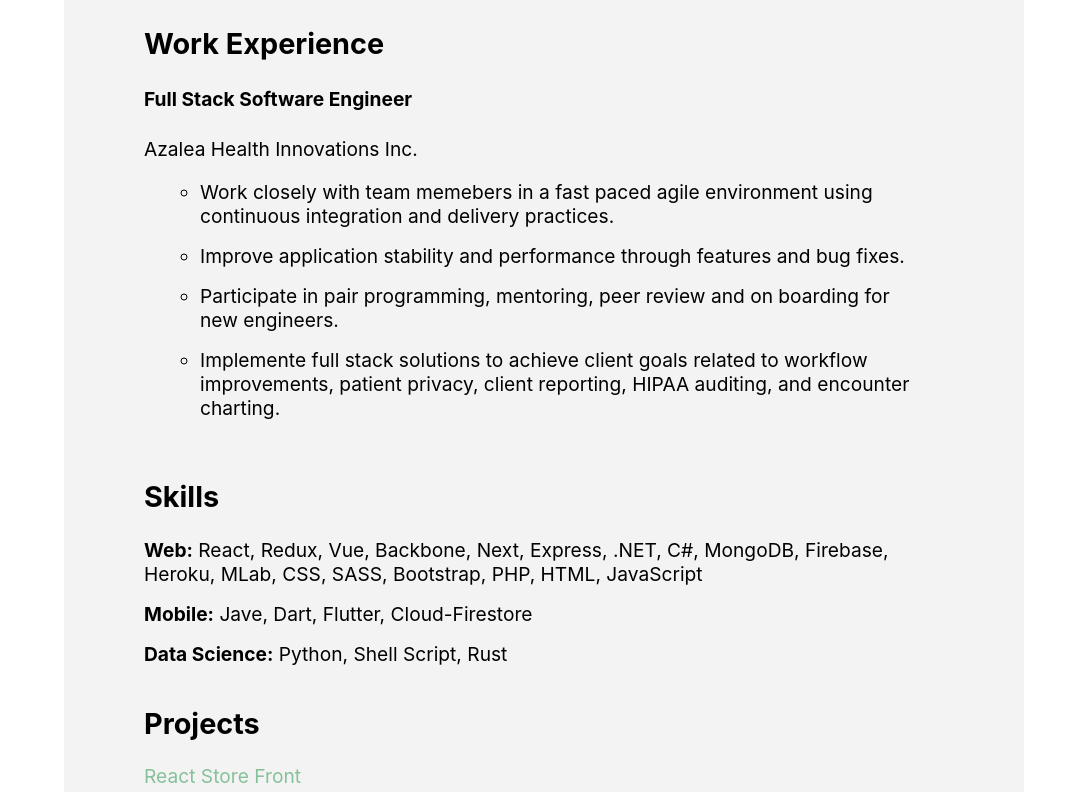
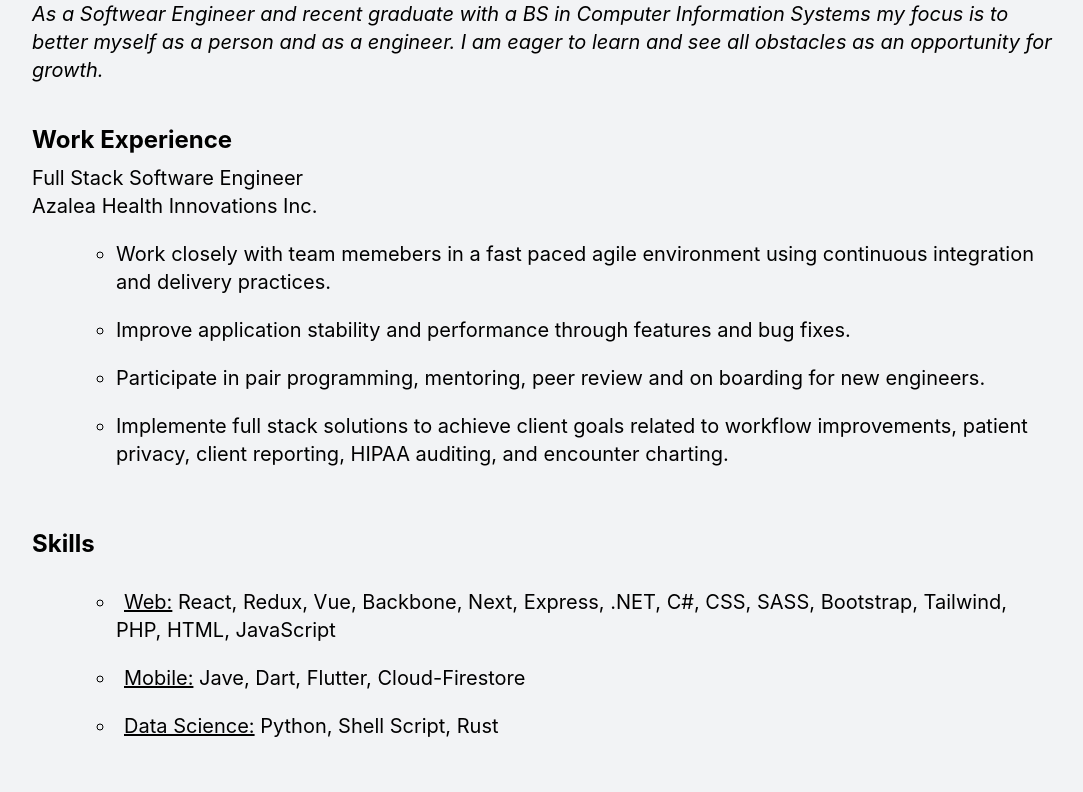
Before and after one commit to mwritter/next-portfolio, a Next.js app: page /resume in a window 1280 px wide. Shown: the part 728-1520 px from the top of the page, without its empty margins (96-1179 px from the left). Built offline with nearby package versions, Linux system fonts and the light colour scheme.

Commit message:
Updated styles and added badges - added tailwind for fun

```diff
--- a/data.js
+++ b/data.js
@@ -57,6 +57,12 @@
 
     },
     {
+        title: "Typescript",
+        image_id: "typescript",
+        url: 'https://cdn.worldvectorlogo.com/logos/typescript.svg'
+
+    },
+    {
         title: "HTML",
         image_id: "html_badge_rgxntv",
         url: 'https://cdn.worldvectorlogo.com/logos/html-1.svg'
@@ -65,7 +71,7 @@
     {
         title: "CSS",
         image_id: "css_badge_xauztu",
-        url: 'https://cdn.worldvectorlogo.com/logos/css-3.svg'
+        url: 'https://res.cloudinary.com/mwritter/image/upload/v1620216179/css_badge_xauztu.png'
 
     },
     {
@@ -131,7 +137,7 @@
     {
         title: "Tailwindcss",
         image_id: "tailwind",
-        url: 'https://cdn.worldvectorlogo.com/logos/tailwindcss'
+        url: 'https://cdn.worldvectorlogo.com/logos/tailwindcss.svg'
 
     },
     {
@@ -170,4 +176,9 @@
         url: 'https://res.cloudinary.com/mwritter/image/upload/c_fit,h_55,w_55/v1620647786/C_Sharp_r6ohhq.svg'
 
     },
+    {
+        title: "Docker",
+        image_id: "docker",
+        url: 'https://cdn.worldvectorlogo.com/logos/docker.svg'
+    },
 ]
--- a/pages/index.jsx
+++ b/pages/index.jsx
@@ -1,7 +1,6 @@
 import { TECH_BADGES } from "../data";
 import Head from 'next/head';
 import Image from "next/image";
-import styles from "../styles/Home.module.css";
 
 export default function Home() {
   const badges = TECH_BADGES;
@@ -10,17 +9,17 @@
     <Head>
       <title>Matthew Ritter</title>
     </Head>
-    <div className={styles.container}>
-      <div className={styles["card-page"]}>
-        <div className={styles.heading}>Hi my name is Matthew Ritter</div>
-        <div className={styles.desc}>
+    <div className="h-screen flex">
+      <div className="mx-auto max-w-7xl my-auto p-16 bg-gray-200 rounded-3xl flex gap-10 flex-col bg-opacity-50 mt-60">
+        <div className="text-3xl text-center">Hi my name is Matthew Ritter</div>
+        <div className="text-lg text-center">
           I'm a software engineer. I like to build things and I use software development
           to do just that. These are the technologies I'm currently working with
           in my role as a softwear engineer and in my own projects.
           I'm always finding new tools to solve problems, which means I'm always
           learning new things and I love that about software development.
         </div>
-        <div className={styles.badges}>
+        <div className="flex flex-wrap gap-5 justify-center">
           {badges.map((badge) => {
             return (
               <Image
--- a/pages/projects.jsx
+++ b/pages/projects.jsx
@@ -44,9 +44,10 @@
     <Head>
       <title>Projects</title>
     </Head>
-    <main className={styles.container}>
-      <div className={styles["card-page"]}>
-        <div className={styles.projects}>
+    <main className="grid justify-center items-center text-lg mx-auto">
+      <p className="mt-52 text-center mb-2">These are a few projects I've worked on recently - feel free to click on them to check out the code</p>
+      <div className="flex flex-col items-center justify-center bg-gray-200 bg-opacity-50 max-w-7xl rounded-2xl">
+        <div className="flex flex-wrap justify-center gap-16 mt-10">
           {PROJECT_DATA.map((project) => (
             <div
               className={styles["project-card-container"]}
--- a/pages/resume.jsx
+++ b/pages/resume.jsx
@@ -8,10 +8,10 @@
     <Head>
       <title>Resume</title>
     </Head>
-    <div className={styles.container}>
-      <div className={styles["card-page"]}>
-        <h1>Matthew Ritter</h1>
-        <div className={styles.info}>
+    <div className="flex justify-center text-xl">
+      <div className="flex flex-col align-middle bg-opacity-50 bg-gray-200 mx-auto my-auto md:max-w-7xl rounded-2xl md:p-32 p-10 gap-10 mt-60 mb-20">
+        <h1 className="text-4xl text-center">Matthew Ritter</h1>
+        <div className="grid gap-5 justify-center">
           <span>
             <b>Phone:</b> 229-977-5525
           </span>
@@ -28,8 +28,8 @@
             </a>
           </span>
         </div>
-        <section className={styles.section}>
-          <h2>Profile</h2>
+        <section>
+          <h2 className="text-2xl font-bold mb-2">Profile</h2>
           <p>Software Engineer</p>
           <p>
             <i>
@@ -40,34 +40,36 @@
             </i>
           </p>
         </section>
-        <section className={styles.section}>
-          <h2>Work Experience</h2>
+        <section>
+          <h2 className="text-2xl font-bold mb-2">Work Experience</h2>
           <h4>Full Stack Software Engineer</h4>
           <p>Azalea Health Innovations Inc.</p>
-          <ul>
-              <li>Work closely with team memebers in a fast paced agile environment using continuous integration and delivery practices.</li>
-              <li>Improve application stability and performance through features and bug fixes.</li>
-              <li>Participate in pair programming, mentoring, peer review and on boarding for new engineers.</li>
-              <li>Implemente full stack solutions to achieve client goals related to workflow improvements, patient privacy, client reporting, HIPAA auditing, and encounter charting.</li>
+          <ul className="list-circle sm:ml-16">
+              <li className="m-5">Work closely with team memebers in a fast paced agile environment using continuous integration and delivery practices.</li>
+              <li className="m-5">Improve application stability and performance through features and bug fixes.</li>
+              <li className="m-5">Participate in pair programming, mentoring, peer review and on boarding for new engineers.</li>
+              <li className="m-5">Implemente full stack solutions to achieve client goals related to workflow improvements, patient privacy, client reporting, HIPAA auditing, and encounter charting.</li>
           </ul>
         </section>
-        <section className={styles.section}>
-          <h2>Skills</h2>
-          <div className={styles.info}>
-            <span>
-              <b>Web:</b> React, Redux, Vue, Backbone, Next, Express, .NET, C#, MongoDB,
-              Firebase, Heroku, MLab, CSS, SASS, Bootstrap, PHP, HTML, JavaScript
-            </span>
-            <span>
-              <b>Mobile:</b> Jave, Dart, Flutter, Cloud-Firestore
-            </span>
-            <span>
-              <b>Data Science:</b> Python, Shell Script, Rust
-            </span>
+        <section className>
+          <h2 className="text-2xl font-bold mb-2">Skills</h2>
+          <div className="grid gap-5">
+            <ul className="list-circle sm:ml-16">
+              <li className="m-5">
+                <u className="ml-2">Web:</u> React, Redux, Vue, Backbone, Next, Express, .NET, C#, CSS, SASS, Bootstrap, Tailwind, PHP, HTML, JavaScript
+              </li>
+              <li className="m-5">
+              <u className="ml-2">Mobile:</u> Jave, Dart, Flutter, Cloud-Firestore
+              </li>
+              <li className="m-5">
+              <u className="ml-2">Data Science:</u> Python, Shell Script, Rust
+              </li>
+            </ul>
           </div>
         </section>
         <section>
-          <h2>Projects</h2>
+          <h2 className="text-2xl font-bold mb-2">Projects</h2>
+          <div className="grid gap-5">
             {PROJECT_DATA.map((project) => (
               <div key={project.title} className={styles.gitLink}>
                 <a target="blank" href={project.link}>
@@ -76,9 +78,10 @@
                 <p>{project.desc}</p>
               </div>
             ))}
+          </div>
         </section>
         <section>
-          <h2>Education</h2>
+          <h2 className="text-2xl font-bold mb-2">Education</h2>
           <p>
             Valdosta State University, Valdosta, Ga – BS in Computer Information
             Systems
--- /dev/null
+++ b/postcss.config.js
@@ -0,0 +1,6 @@
+module.exports = {
+  plugins: {
+    tailwindcss: {},
+    autoprefixer: {},
+  },
+}
--- a/styles/Home.module.css
+++ /dev/null
@@ -1,38 +0,0 @@
-.container {
-  display: flex;
-  justify-content: center;
-  align-items: center;
-  font-size: 1.2em;
-}
-
-.card-page {
-  display: flex;
-  flex-direction: column;
-  justify-content: center;
-  align-items: center;
-  text-align: center;
-  background-color: #f3f3f3;
-  min-height: 1000px;
-  width: 75vw;
-  min-width: 800px;
-  max-width: 1500px;
-  border-radius: 1rem;
-  gap: 3rem;
-  margin-top: 10rem;
-}
-
-.card-page > div {
-  max-width: 800px;
-}
-
-.heading {
-  font-size: 2em;
-  font-weight: lighter;
-}
-
-.badges {
-  display: flex;
-  justify-content: center;
-  flex-wrap: wrap;
-  gap: 1rem;
-}
--- a/styles/Projects.module.css
+++ b/styles/Projects.module.css
@@ -1,24 +1,3 @@
-.container {
-  display: flex;
-  justify-content: center;
-  align-items: center;
-  font-size: 1.2em;
-}
-
-.card-page {
-  display: flex;
-  flex-direction: column;
-  align-items: center;
-  justify-content: center;
-  background-color: #f3f3f3;
-  min-height: 1000px;
-  width: 75vw;
-  max-width: 1500px;
-  border-radius: 1rem;
-  padding: 4rem;
-  margin-top: 10rem;
-}
-
 .projects {
   display: flex;
   flex-wrap: wrap;
@@ -40,6 +19,7 @@
   width: var(--image-width);
   cursor: pointer;
   border-radius: 1rem;
+  border: 2px solid gray;
 }
 
 .project-card img {
--- a/styles/Resume.module.css
+++ b/styles/Resume.module.css
@@ -1,50 +1,7 @@
-.container {
-  display: flex;
-  justify-content: center;
-  font-size: 1.2em;
-}
-
-.card-page {
-  display: flex;
-  flex-direction: column;
-  align-items: center;
-  background-color: #f3f3f3;
-  min-height: 500px;
-  width: 75vw;
-  min-width: 800px;
-  max-width: 1500px;
-  margin: 5rem;
-  border-radius: 1rem;
-  padding: 4rem;
-  gap: 1rem;
-  margin-top: 10rem;
-}
-
-.card-page section {
-  max-width: 800px;
-  width: 100%;
-}
-
-.card-page ul {
-  list-style-type: circle;
-}
-
-.card-page ul > li {
-  margin: 1rem;
-}
-
-.info {
-  display: flex;
-  flex-direction: column;
-  gap: 1rem;
-  align-self: center;
-  align-items: flex-start;
-}
-
 .gitLink a {
-  color: #85c199;
+  color: #2dba39;
 }
 
 .gitLink a:hover {
-  border-bottom: 2px solid #85c199;
+  border-bottom: 2px solid #b8ddc4;
 }
--- a/styles/globals.css
+++ b/styles/globals.css
@@ -1,3 +1,7 @@
+@tailwind base;
+@tailwind components;
+@tailwind utilities;
+
 :root {
   --image-width: 350px;
   --image-height: 300px;
--- /dev/null
+++ b/tailwind.config.js
@@ -0,0 +1,12 @@
+module.exports = {
+  mode: 'jit',
+  content: ['./pages/*.{js,ts,jsx,tsx}', './components/**/*.{js,ts,jsx,tsx}'],
+  theme: {
+    extend: {},
+    listStyleType: {
+      none: 'none',
+      circle: 'circle'
+    }
+  },
+  plugins: [],
+}
```
Also changed, not shown: package.json (+8 -3 lines), 1 other file (tests, documents, lock files or other folders). Lines whose indentation alone changed are shown as unchanged.
